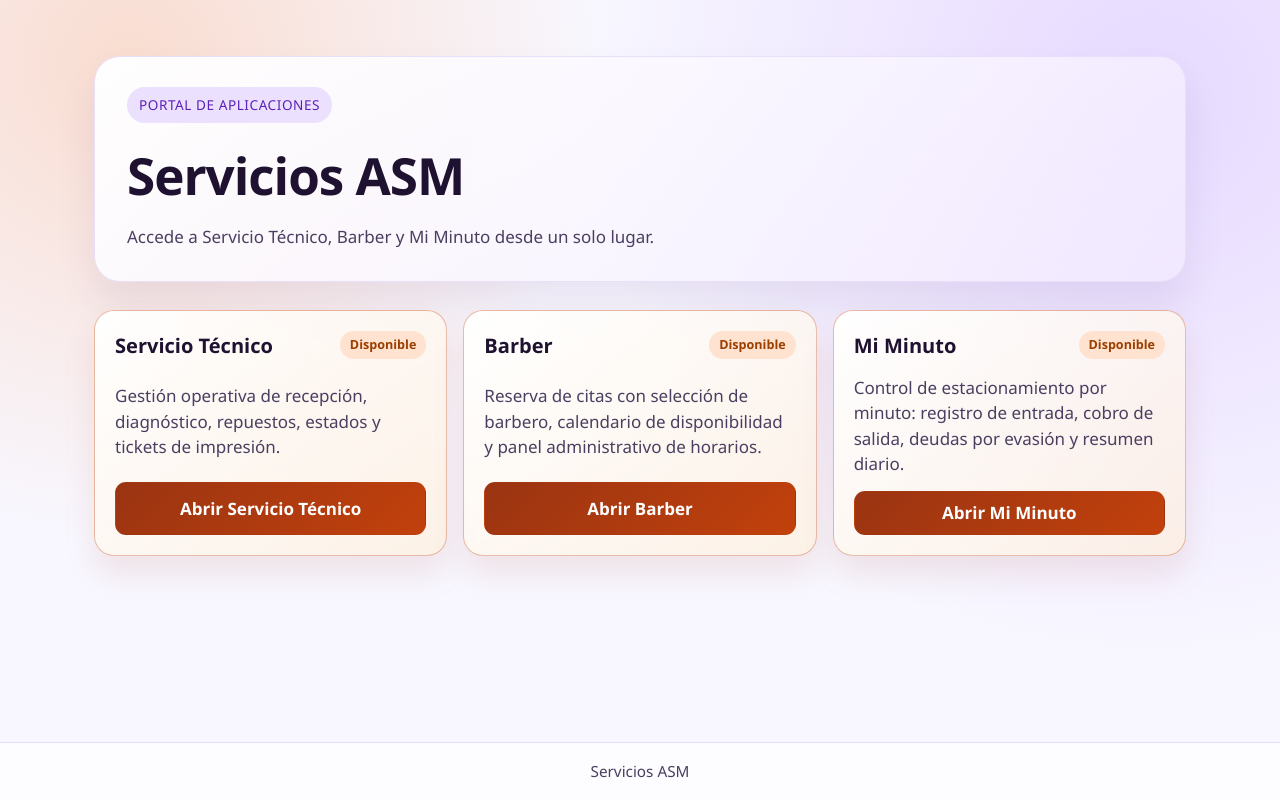
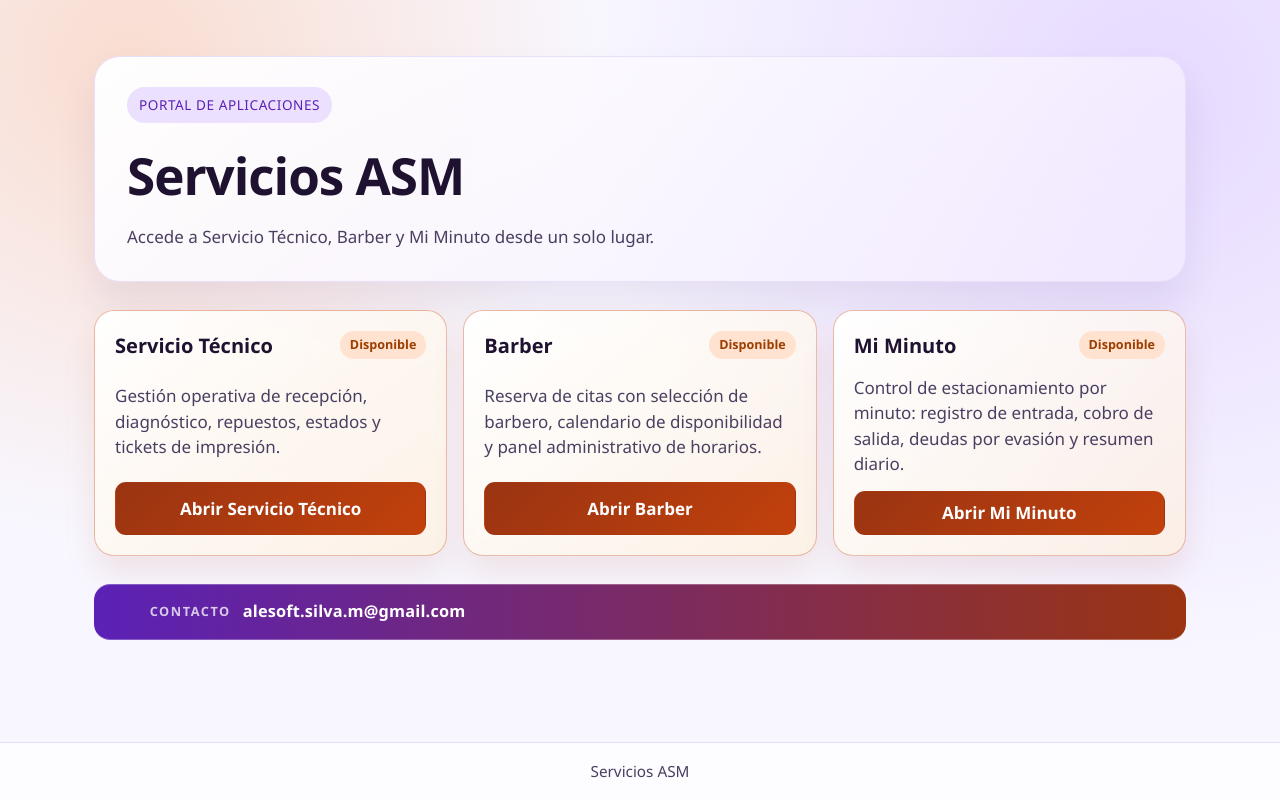
Before and after one commit to Asilvam/serviciosasm-hub, a React (Vite) app: page / in a window 1280 px wide. Built offline with nearby package versions, Linux system fonts and the light colour scheme.

Commit message:
feat: add animated contact strip

```diff
--- a/src/App.css
+++ b/src/App.css
@@ -160,6 +160,69 @@
   font-weight: 600;
 }
 
+.contact-ticker-wrap {
+  width: 100%;
+}
+
+.contact-ticker {
+  display: block;
+  width: 100%;
+  overflow: hidden;
+  border-radius: 16px;
+  border-block: 1px solid rgba(255, 255, 255, 0.26);
+  background: linear-gradient(90deg, var(--violet-700), var(--orange-600));
+  color: var(--white-strong);
+  text-decoration: none;
+}
+
+.contact-ticker__track {
+  display: flex;
+  width: 200%;
+  animation: contact-scroll 18s linear infinite;
+}
+
+.contact-ticker:hover .contact-ticker__track,
+.contact-ticker:focus-within .contact-ticker__track {
+  animation-play-state: paused;
+}
+
+.contact-ticker__item {
+  flex: 0 0 50%;
+  width: 50%;
+  min-height: 54px;
+  padding: 10px 32px;
+  display: flex;
+  align-items: center;
+  justify-content: center;
+  gap: 12px;
+  color: inherit;
+  white-space: nowrap;
+}
+
+.contact-ticker__item span {
+  font-size: 0.75rem;
+  font-weight: 700;
+  letter-spacing: 0.12em;
+  text-transform: uppercase;
+  opacity: 0.76;
+}
+
+.contact-ticker__item strong {
+  font-size: 0.96rem;
+  letter-spacing: 0.01em;
+}
+
+.contact-ticker:focus-visible {
+  outline: 3px solid rgba(255, 255, 255, 0.82);
+  outline-offset: -5px;
+}
+
+@keyframes contact-scroll {
+  to {
+    transform: translateX(-50%);
+  }
+}
+
 .hub-footer {
   margin-top: auto;
   border-top: 1px solid var(--surface-border);
@@ -199,6 +262,10 @@
   .system-card p {
     min-height: auto;
   }
+
+  .contact-ticker__item {
+    padding-inline: 18px;
+  }
 }
 
 @media (prefers-reduced-motion: reduce) {
@@ -211,4 +278,18 @@
   .card-action:hover {
     transform: none;
   }
+
+  .contact-ticker__track {
+    width: 100%;
+    animation: none;
+  }
+
+  .contact-ticker__item {
+    flex-basis: 100%;
+    width: 100%;
+  }
+
+  .contact-ticker__item[aria-hidden='true'] {
+    display: none;
+  }
 }
--- a/src/App.tsx
+++ b/src/App.tsx
@@ -85,6 +85,27 @@ function App() {
           })}
         </section>
 
+        <aside
+          className="contact-ticker-wrap"
+          aria-label="Información de contacto"
+        >
+          <a
+            className="contact-ticker"
+            href="mailto:alesoft.silva.m@gmail.com"
+            aria-label="Escribir a alesoft.silva.m@gmail.com"
+          >
+            <span className="contact-ticker__track">
+              <span className="contact-ticker__item">
+                <span>Contacto</span>
+                <strong>alesoft.silva.m@gmail.com</strong>
+              </span>
+              <span className="contact-ticker__item" aria-hidden="true">
+                <span>Contacto</span>
+                <strong>alesoft.silva.m@gmail.com</strong>
+              </span>
+            </span>
+          </a>
+        </aside>
       </main>
 
       <footer className="hub-footer">
```
